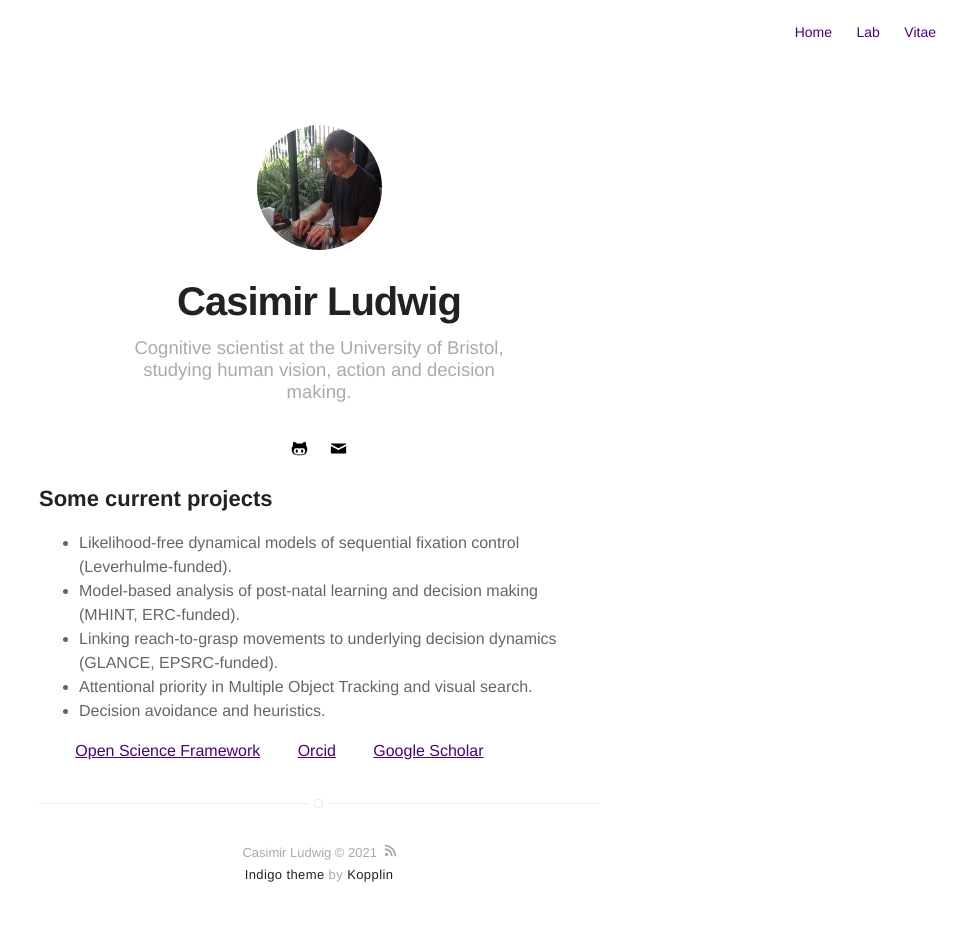
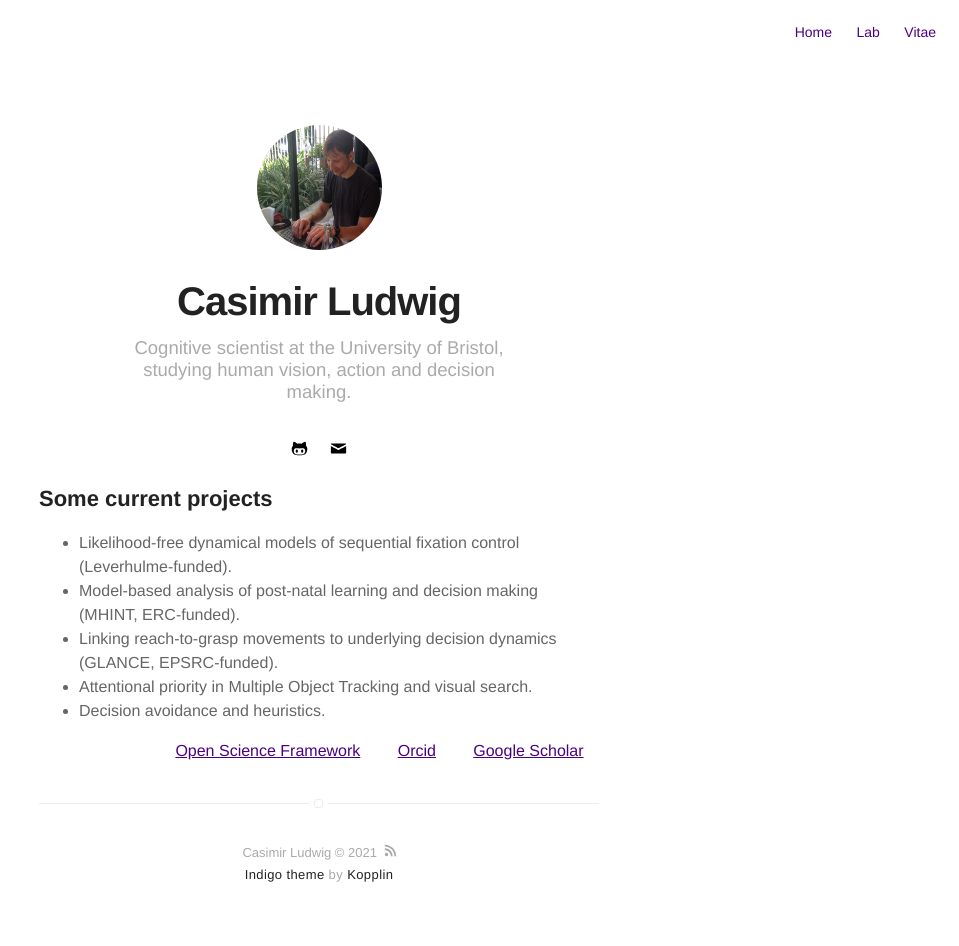
Before and after one commit to CasLudwig/CasLudwig.github.io, a Jekyll site: the page built from projects.md, in a window 1280 px wide. Shown: the whole page, without its empty margins (321-1280 px from the left). Built offline with Jekyll 4.4.1, drawn with Linux system fonts in a browser that asks for light colours; emoji names are drawn with the system emoji font.

Commit message:
Update projects.md

```diff
--- a/projects.md
+++ b/projects.md
@@ -12,4 +12,4 @@
 - Decision avoidance and heuristics.
 
 
-| <span style="color:white"> filler </span> | [Open Science Framework](https://osf.io/5awcm/){:target="_blank"} | <span style="color:white"> filler </span> | [Orcid](https://orcid.org/0000-0003-4656-0751){:target="_blank"} | <span style="color:white"> filler </span> | [Google Scholar](http://scholar.google.com/citations?user=https://scholar.google.co.uk/citations?user=kyGMxeQAAAAJ&hl=en){:target="_blank"} |
+| <span style="color:white"> filler </span> | <span style="color:white"> filler </span> | <span style="color:white"> filler </span> | <span style="color:white"> filler </span> | [Open Science Framework](https://osf.io/5awcm/){:target="_blank"} | <span style="color:white"> filler </span> | [Orcid](https://orcid.org/0000-0003-4656-0751){:target="_blank"} | <span style="color:white"> filler </span> | [Google Scholar](http://scholar.google.com/citations?user=https://scholar.google.co.uk/citations?user=kyGMxeQAAAAJ&hl=en){:target="_blank"} |
```
